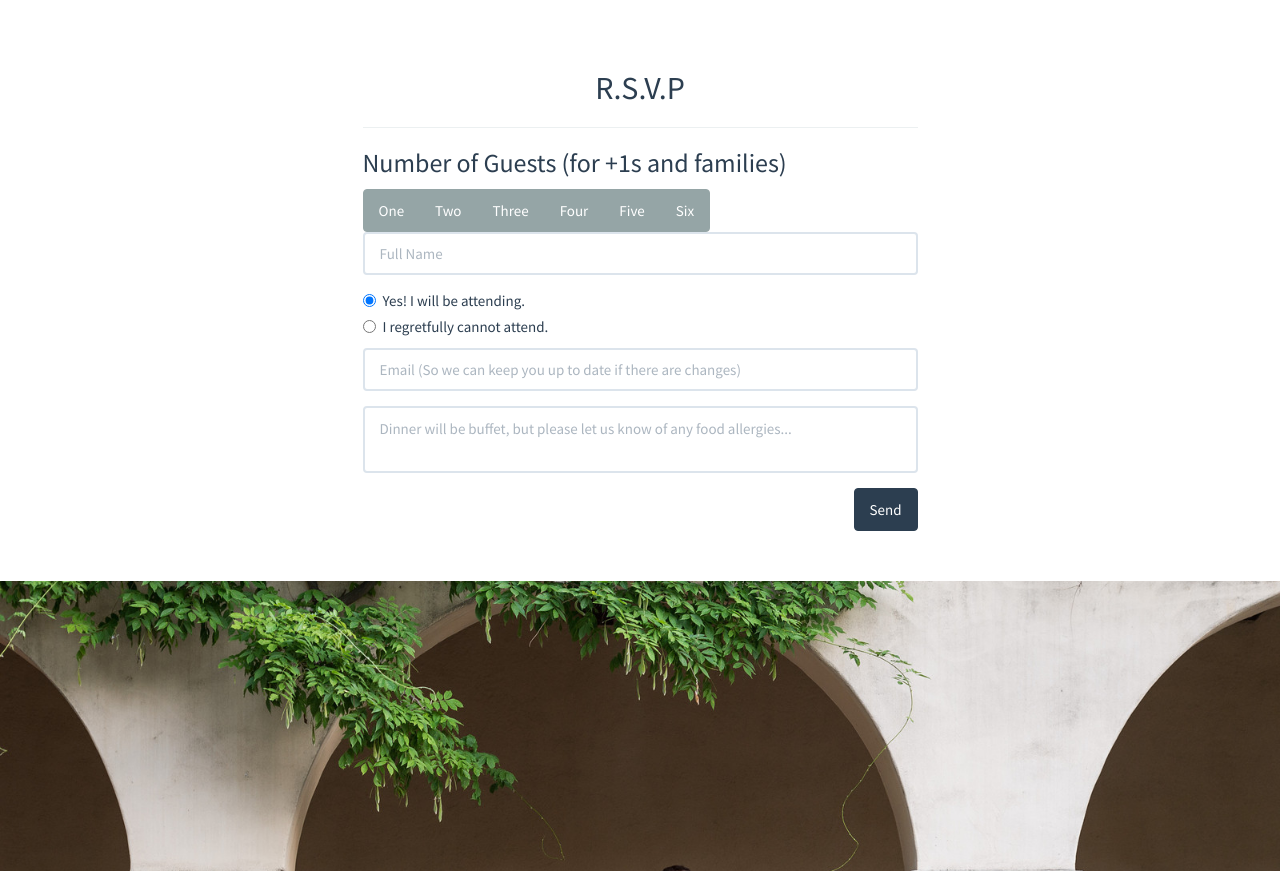
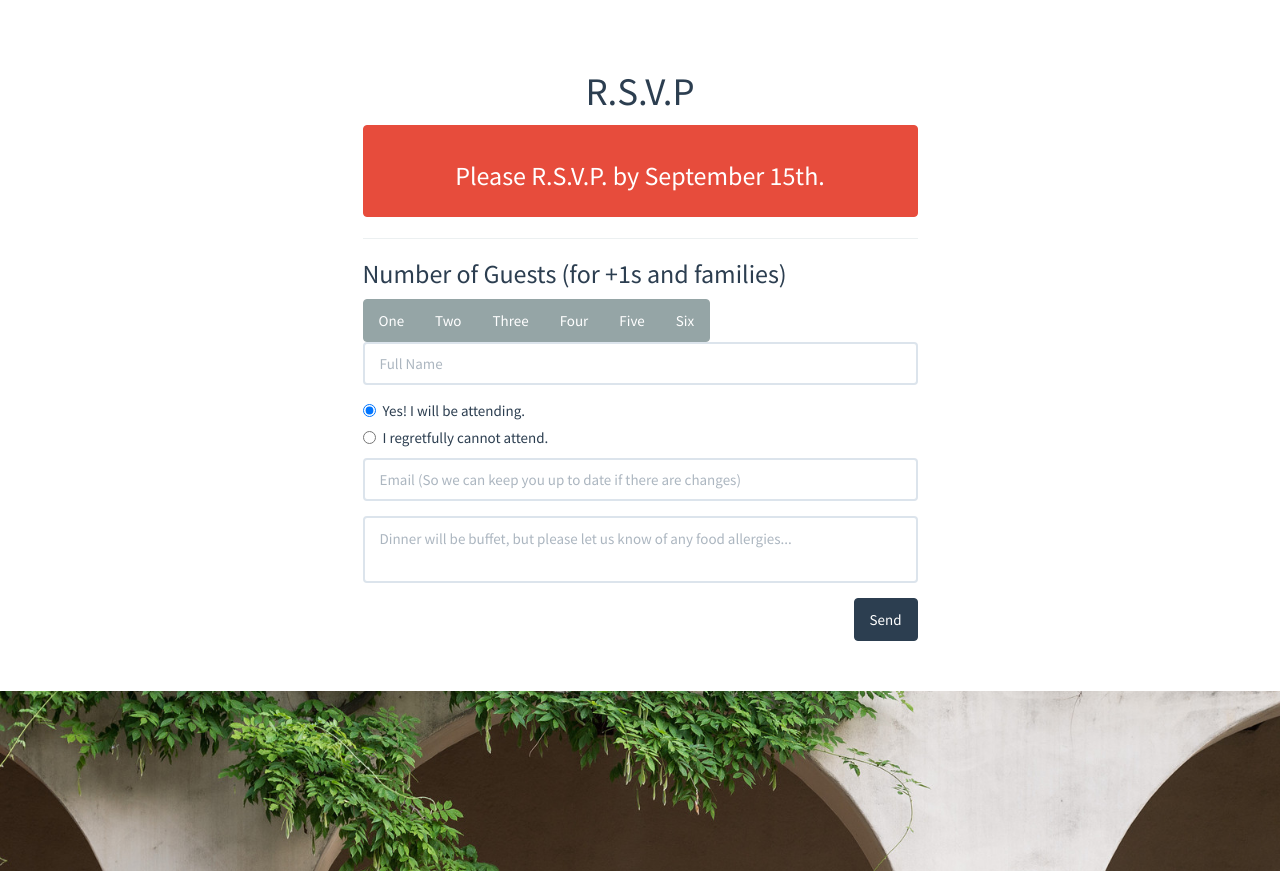
Before and after one commit to durcan/wedding, a plain HTML site: page index.html in a window 1280 px wide. Shown: the part 3883-4754 px from the top of the page. Drawn offline with Linux system fonts and the light colour scheme.

```diff
--- a/index.html
+++ b/index.html
@@ -107,7 +107,7 @@
                     <h2>We are getting married!</h2>
                     <hr>
                     <div class="list-group lead text-left">
-                      <a class="list-group-item" data-toggle="tooltip" title="Link to Google calendar event" data-placement="top" href="https://www.google.com/calendar/event?action=TEMPLATE&tmeid=NmZnOHVwZWg2MDg0NTRuZ3ExczNlZHR2ZDAgYnJldHQuZHVyY2FuQG0&tmsrc=brett.durcan%40gmail.com"><i class="fa fa-calendar fa-fw"></i>&nbsp; Time: October 25th, 2014 3:00 p.m.</a>
+                      <a class="list-group-item" data-toggle="tooltip" title="Link to Google calendar event" data-placement="top" target="_blank" href="https://www.google.com/calendar/event?action=TEMPLATE&tmeid=NmZnOHVwZWg2MDg0NTRuZ3ExczNlZHR2ZDAgYnJldHQuZHVyY2FuQG0&tmsrc=brett.durcan%40gmail.com"><i class="fa fa-calendar fa-fw"></i>&nbsp; Time: October 25th, 2014 3:00 p.m.</a>
                       <a class="list-group-item" data-toggle="tooltip" title="Link to Google maps" data-placement="bottom" href="https://www.google.com/maps/place/City+of+Pasadena:+City+Hall/@34.147478,-118.14341,17z/data=!3m1!4b1!4m2!3m1!1s0x0:0x1f0356aed222f68e"><i class="fa fa-map-marker fa-fw"></i>&nbsp; Location: Pasadena City Hall, Pasadena, California</a>
                     </div>
 
@@ -235,7 +235,8 @@
      <!-- Alignment -->
      <div class="col-md-offset-3 col-md-6">
         <!-- Form itself -->
-        <h2 class='text-center'>R.S.V.P</h2>
+        <h1 class='text-center'>R.S.V.P</h1>
+        <div class="alert alert-danger"> <h3 class="text-center" > Please R.S.V.P. by September 15th.</h3></div>
         <hr>
         <h3>Number of Guests (for +1s and families)</h3>
         <div class="btn-group">
```
Also changed, not shown: 1 other file.
